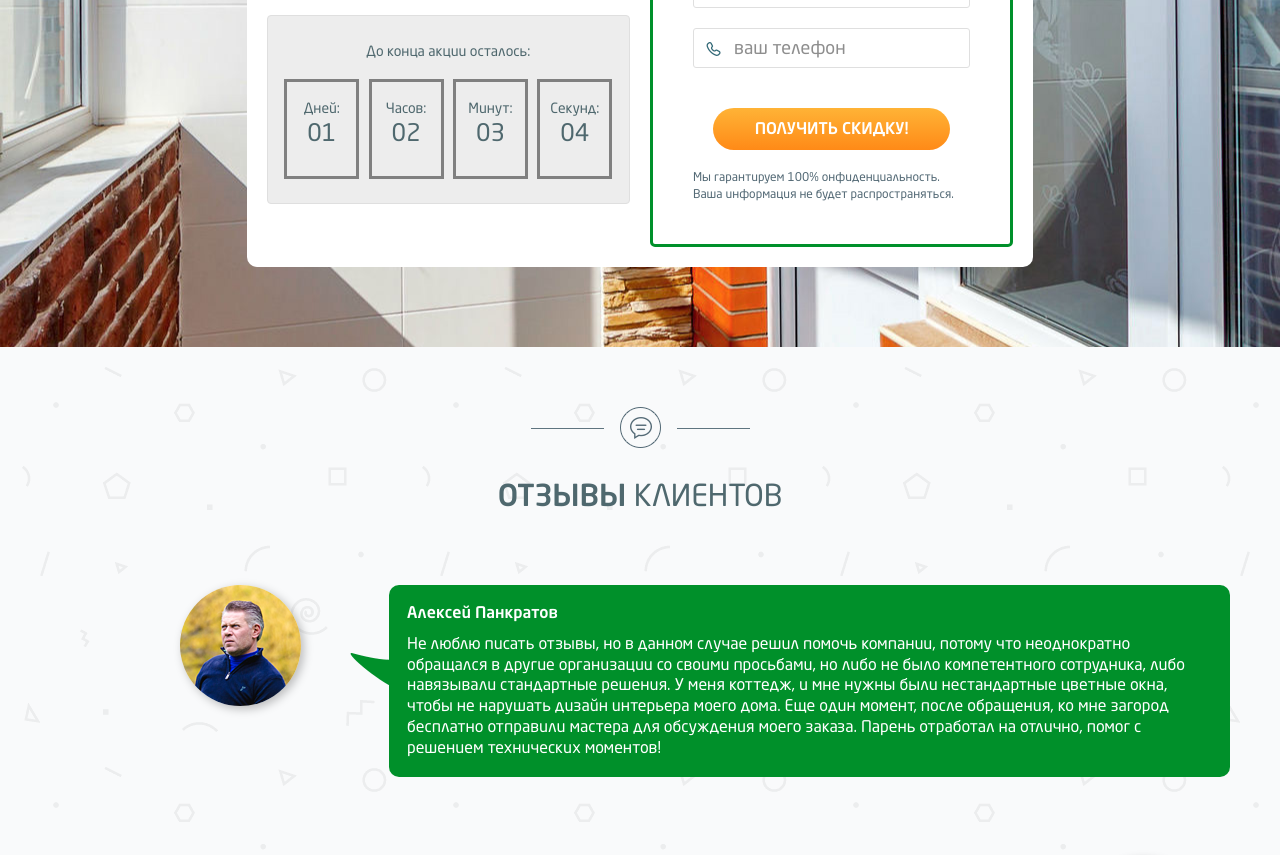
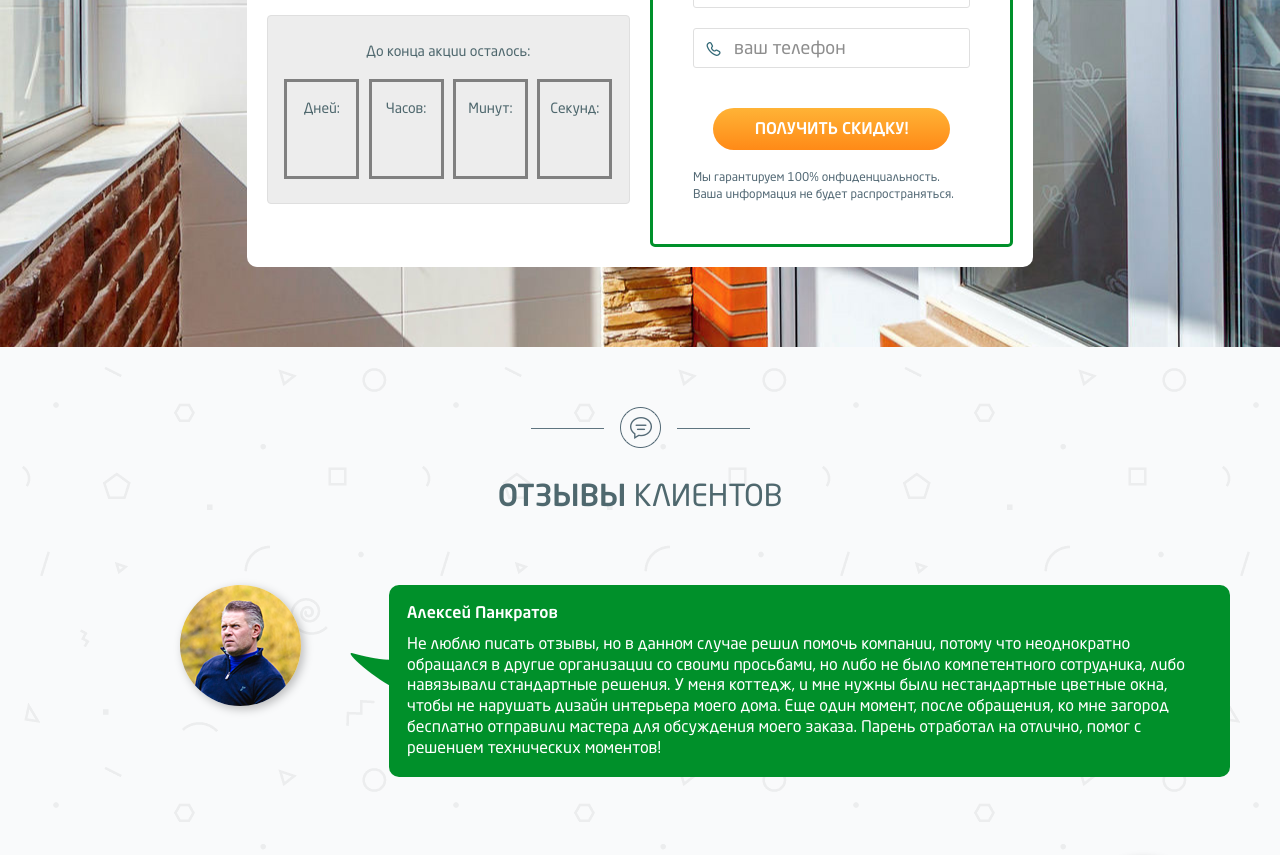
Before and after one commit to SlasteninNikolay/diplomJS20, a website built with webpack: page index.html in a window 1280 px wide. Shown: the part 2140-2995 px from the top of the page. Built offline with nearby package versions, Linux system fonts and the light colour scheme.

Commit message:
Убрал из таймера лишний текст

```diff
--- a/index.html
+++ b/index.html
@@ -267,10 +267,10 @@
     					<div class="countdown" data-days="7">
 							<div class="countdown-text">До конца акции осталось:
 								<div class="count-wrap">
-									<div class="count count_1">Дней:</br> <span>01</span></div>
-									<div class="count count_2">Часов:</br> <span>02</span></div>
-									<div class="count count_3">Минут:</br> <span>03</span></div>
-									<div class="count count_4">Секунд:</br> <span>04</span></div>
+									<div class="count count_1">Дней:</br> <span></span></div>
+									<div class="count count_2">Часов:</br> <span></span></div>
+									<div class="count count_3">Минут:</br> <span></span></div>
+									<div class="count count_4">Секунд:</br> <span></span></div>
 								</div>
 							</div>
 						</div>
```
